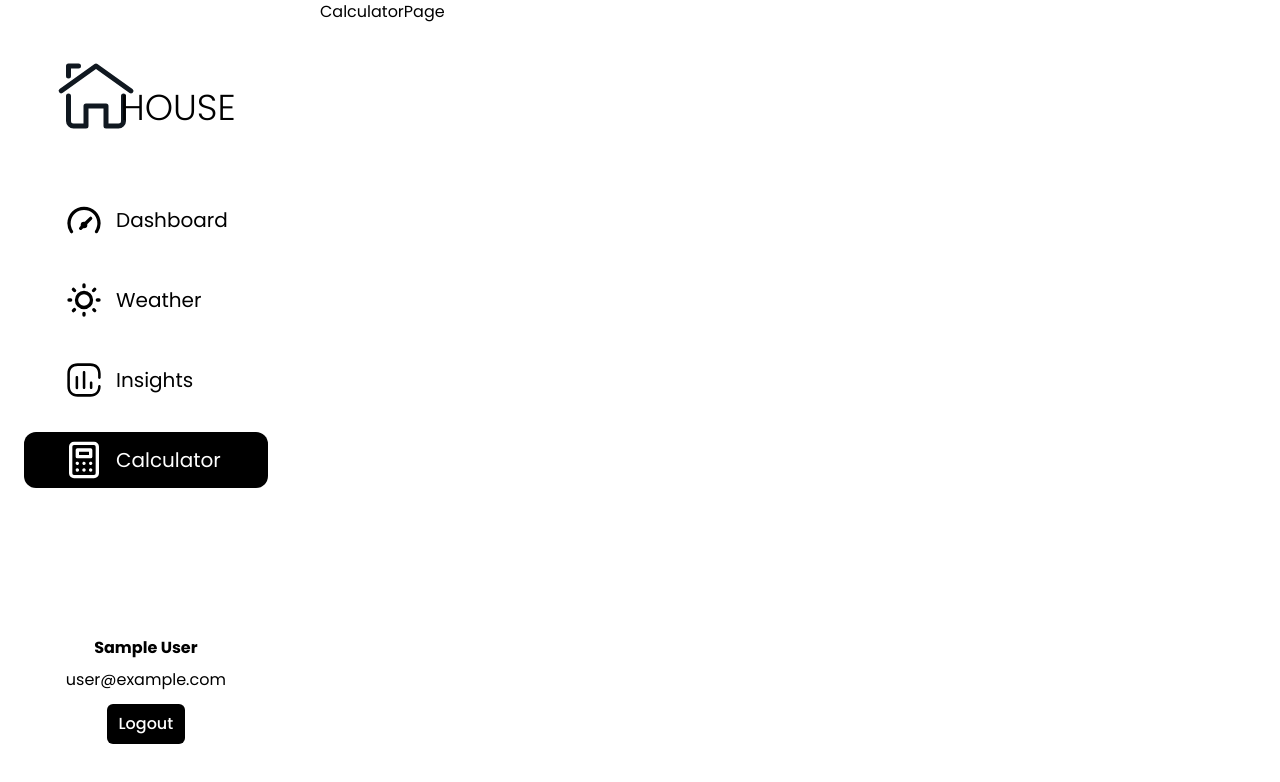
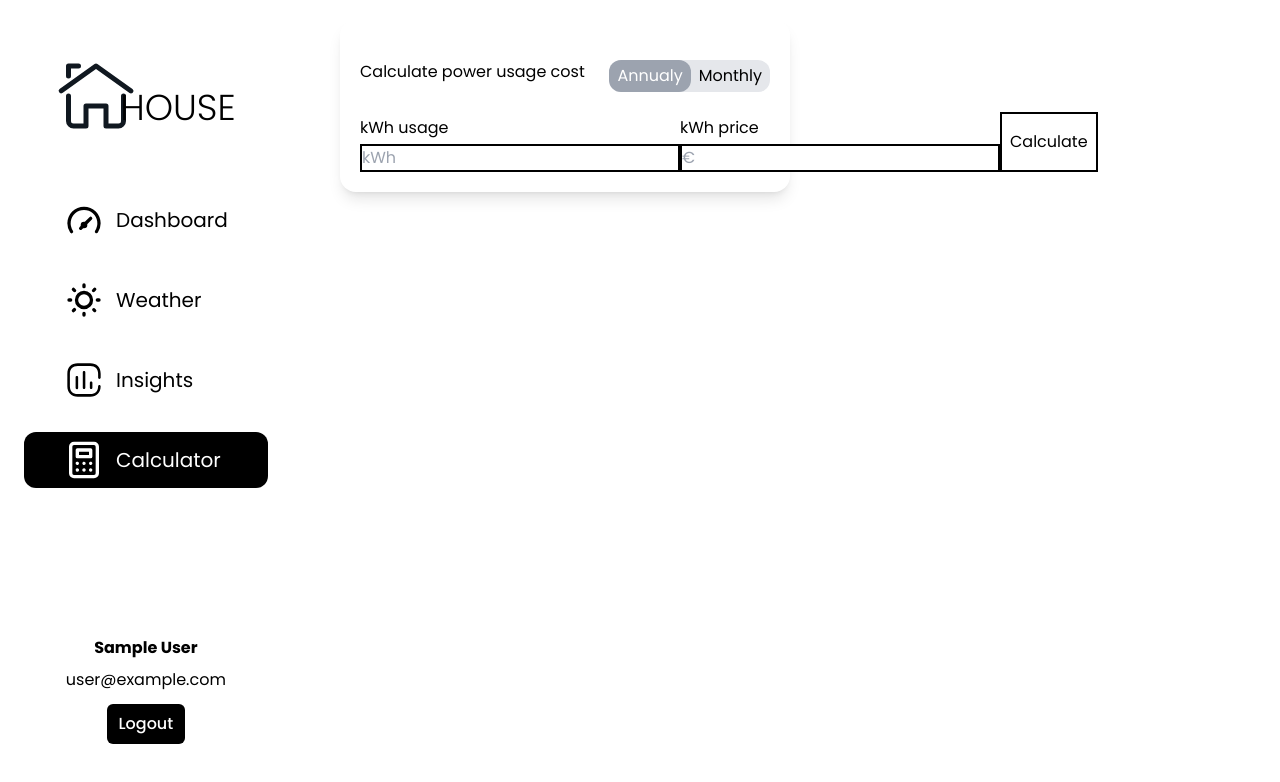
Before and after one commit to Joeri5/DuurzaamHuis, a Next.js app: page /calculator in a window 1280 px wide. Shown: the top 782 px of the page. Built offline with nearby package versions, Linux system fonts and the light colour scheme; no server answers; sample sign-in values are in the browser's storage.

Commit message:
started working on the calculator page

```diff
--- a/pages/calculator.tsx
+++ b/pages/calculator.tsx
@@ -4,7 +4,44 @@ import React from "react";
 type Props = {};
 
 const Calculator: NextPage = (props: Props) => {
-  return <div>CalculatorPage</div>;
+  return (
+    <div className="p-5 grid grid-cols-2 gap-5">
+      <div className="p-5 shadow-lg rounded-2xl">
+        <div className="flex my-5 justify-between">
+          <h2 className="">Calculate power usage cost</h2>
+          <div className="flex bg-gray-200 rounded-xl">
+            <button className="px-2 py-1 text-white bg-gray-400 rounded-xl">
+              Annualy
+            </button>
+            <button className="px-2 py-1">Monthly</button>
+          </div>
+        </div>
+        <div className="flex justify-between align-middle">
+          <div>
+            <p className="my-1">kWh usage</p>
+            <input
+              type="number"
+              placeholder="kWh"
+              className="border-2 border-black focus:outline-none"
+            />
+          </div>
+          <div>
+            <p className="my-1">kWh price</p>
+            <input
+              type="number"
+              placeholder="€"
+              className="border-2 border-black focus:outline-none"
+            />
+          </div>
+          <div className="flex justify-center align-middle">
+            <button className="border-2 border-black px-2 py-1">
+              Calculate
+            </button>
+          </div>
+        </div>
+      </div>
+    </div>
+  );
 };
 
 export default Calculator;
```
